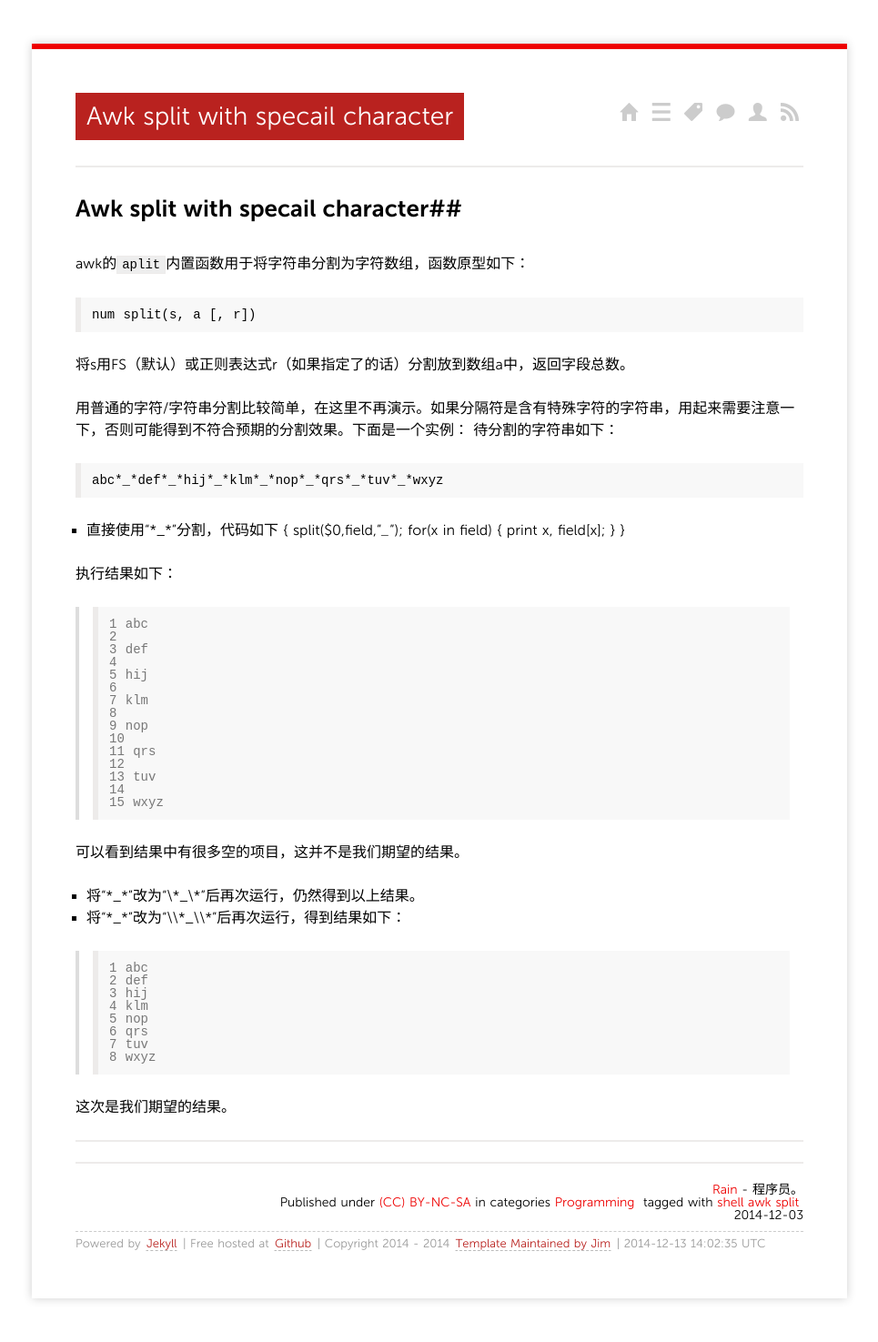
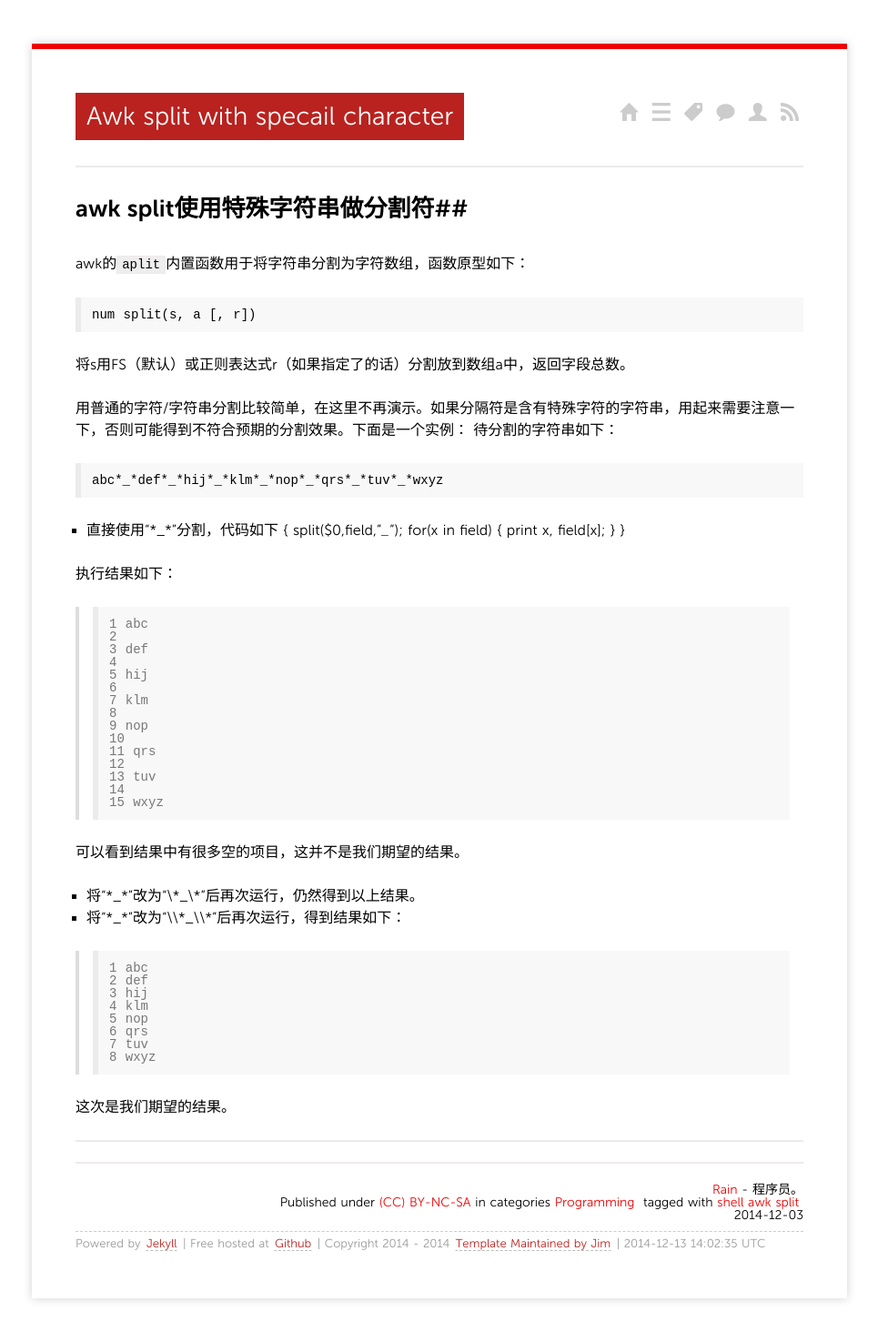
Before and after one commit to rainlandlee/rainlandlee.github.io, a Jekyll site: the page built from _posts/2014/2014-12-3-Awk-aplit.md, in a window 1280 px wide. Shown: the whole page at 91% size, without its empty margins (157-1122 px from the left). Built offline with Jekyll 4.4.1, drawn with Linux system fonts in a browser that asks for light colours; nearby versions of some CDN libraries; Markdown is read by kramdown in place of the engine named in the settings; comment, search, counter and statistics services are not loaded.

```diff
--- a/_posts/2014/2014-12-3-Awk-aplit.md
+++ b/_posts/2014/2014-12-3-Awk-aplit.md
@@ -8,7 +8,7 @@
 ---
 
 
-##Awk split with specail character##
+##awk split使用特殊字符串做分割符##
 awk的`aplit`内置函数用于将字符串分割为字符数组，函数原型如下：
 
     num split(s, a [, r])
```
